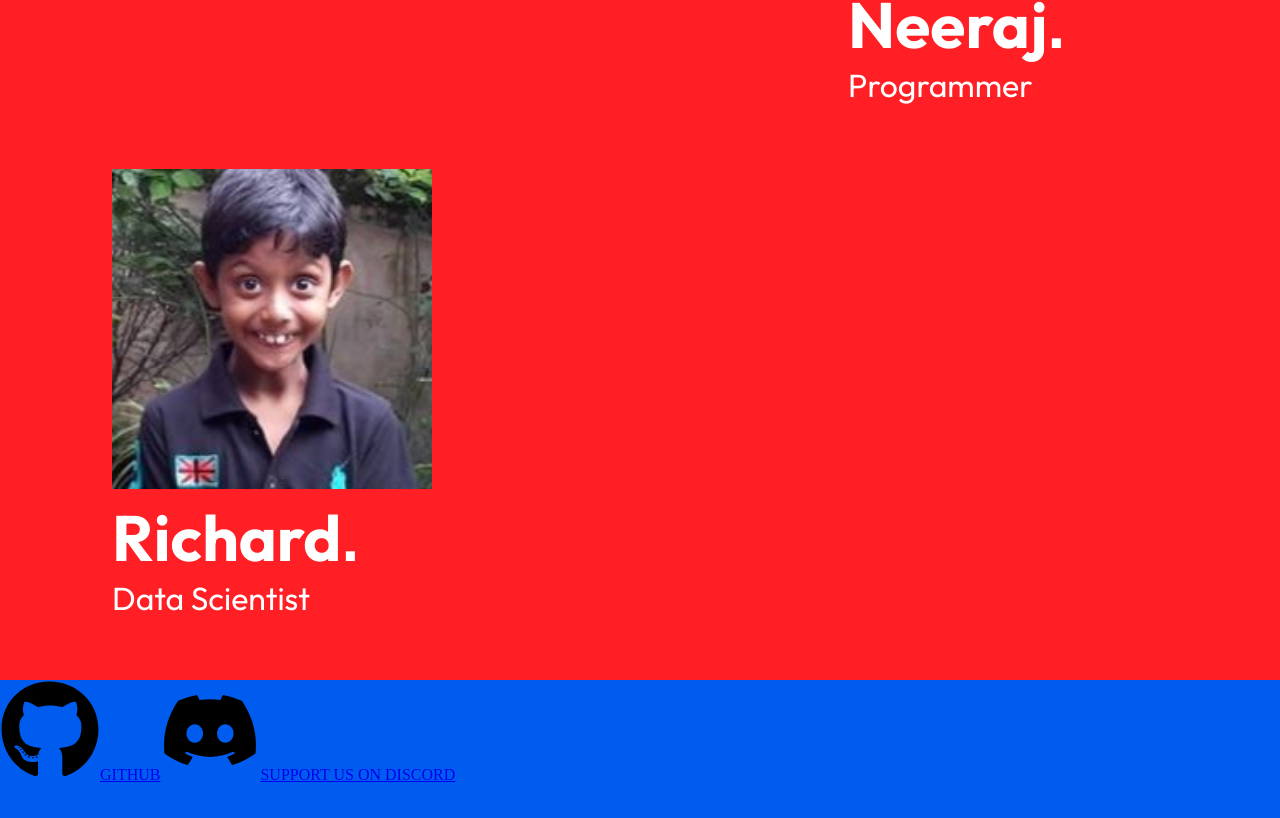
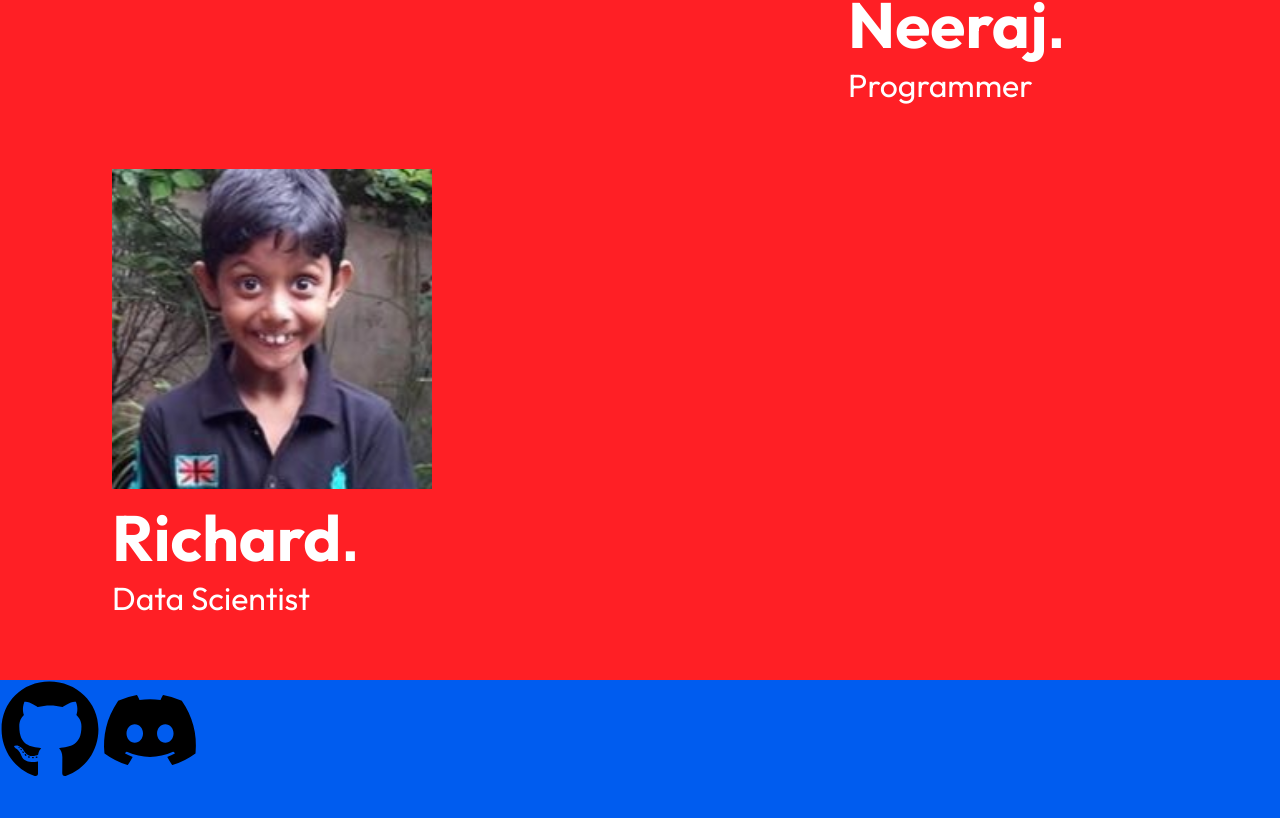
Before and after one commit to superbryn/SELDA, a React (Vite) app: page / in a window 1280 px wide. Shown: the part 5045-5863 px from the top of the page. Built offline with nearby package versions, Linux system fonts and the light colour scheme.

Commit message:
Update Footer.jsx

```diff
--- a/src/elements/Footer.jsx
+++ b/src/elements/Footer.jsx
@@ -8,11 +8,9 @@ function PageFooter(){
                 <div className="icons">
                     <a href="https://github.com/superbryn">
                         <FaGithub className="github"/>
-                        GITHUB
                     </a>
                     <a href="https://discord.com">
                         <FaDiscord className="discord"/>
-                        SUPPORT US ON DISCORD
                     </a>
                 </div>
             </footer>
```
